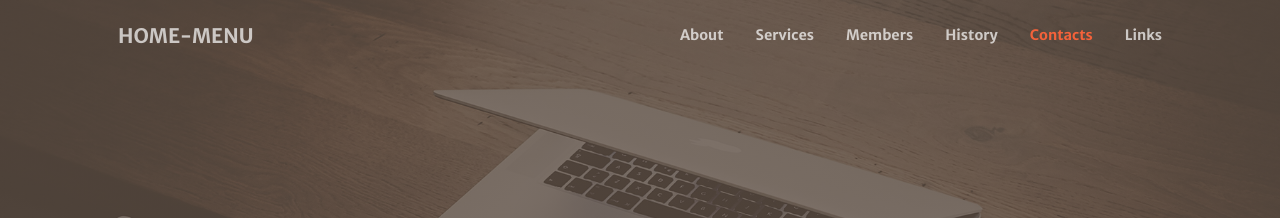
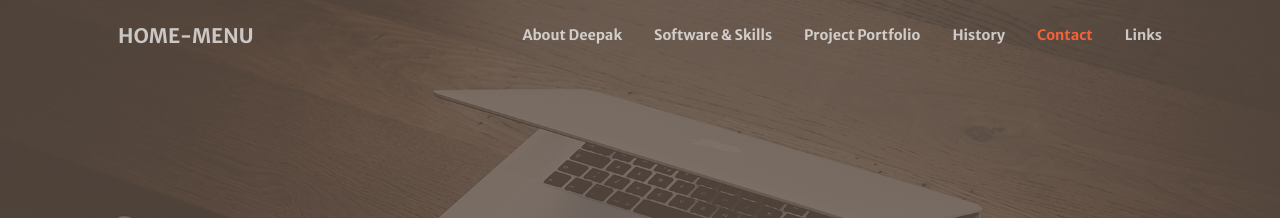
Before and after one commit to deepakm925/deepakm925.github.io, a Jekyll site: the page built from index.md, in a window 1280 px wide. Shown: the top 218 px of the page. Built offline with Jekyll 4.4.1, drawn with Linux system fonts in a browser that asks for light colours; comment, search, counter and statistics services are not loaded.

Commit message:
updated menus

```diff
--- a/_data/menus.yml
+++ b/_data/menus.yml
@@ -3,15 +3,15 @@
 # However on github-pages custom plugins are disabled, and the script doesn't
 # run. So please, fill in any custom menu entry here.
 header:
-- title: About
+- title: About Deepak
   url: /#about
-- title: Services
+- title: Software & Skills
   url: /#services
-- title: Members
+- title: Project Portfolio
   url: /#members
 - title: History
   url: /#timeline
-- title: Contacts
+- title: Contact
   url: /#contacts
 - title: Links
   url: /links
```
